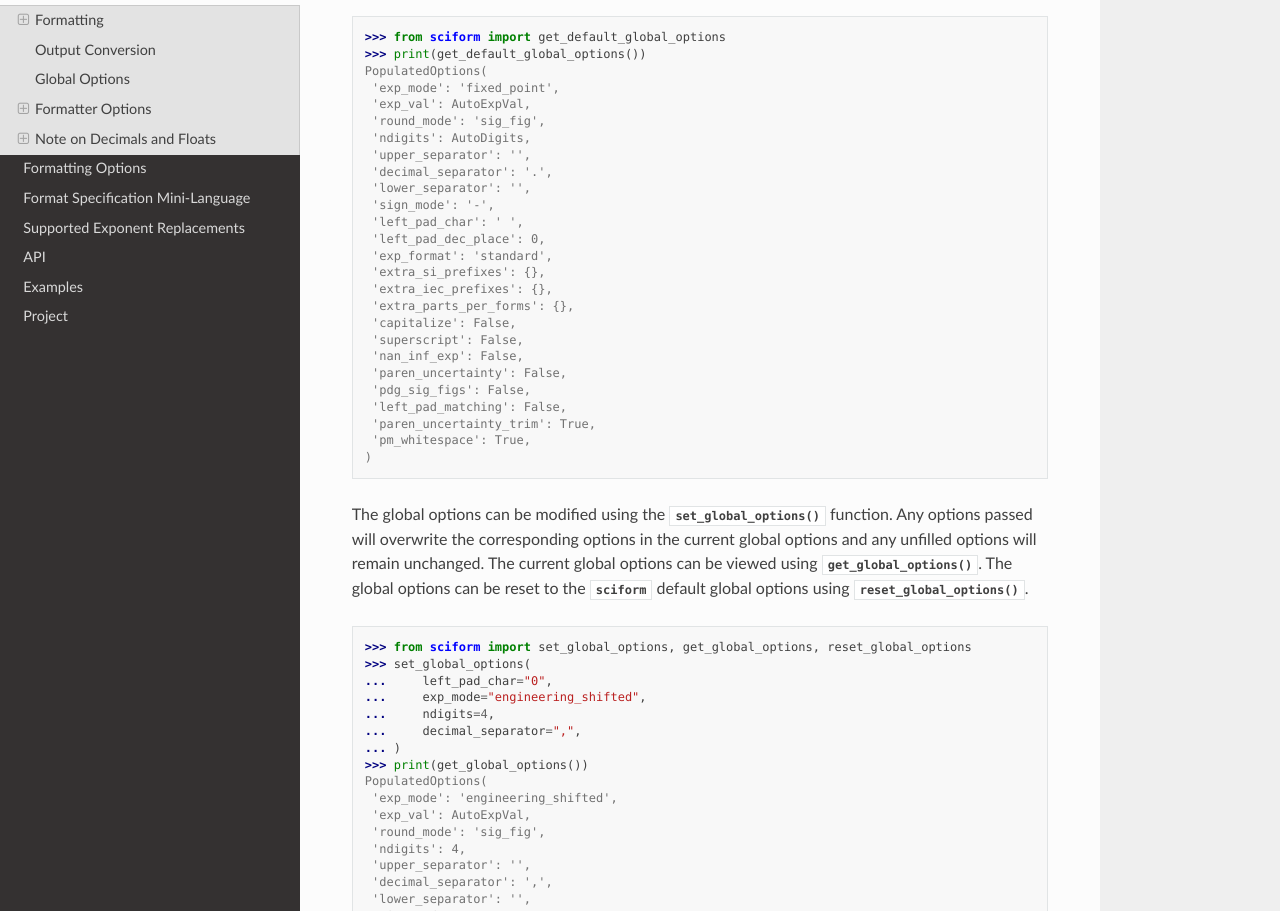
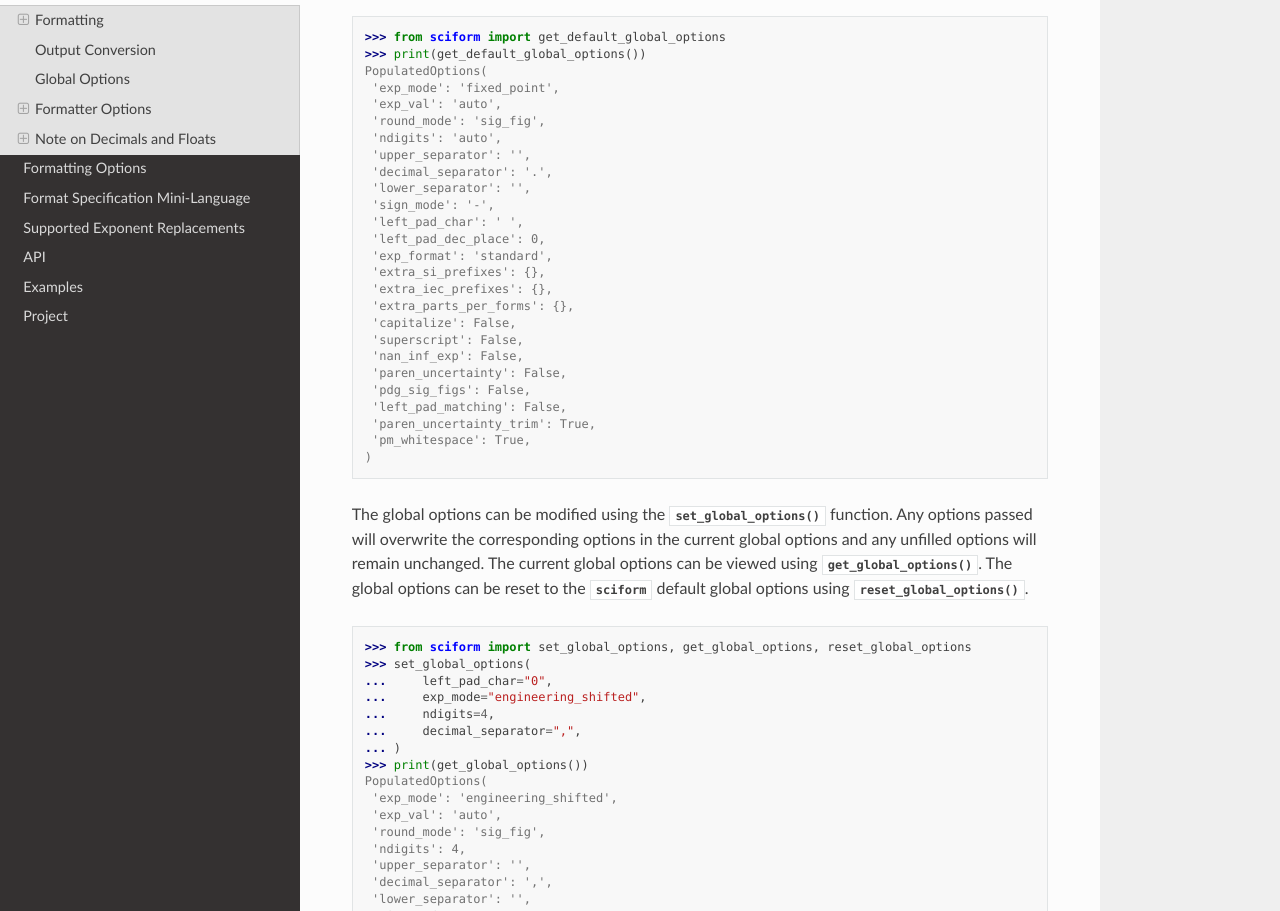
Before and after one commit to jagerber48/sciform, a Sphinx documentation site: the page built from docs/source/usage.rst, in a window 1280 px wide and 1400 px high, scrolled down 7712 px. Shown: the part 163-1074 px from the top of the window. Built offline with Sphinx 7.4.7 and the Read the Docs theme 2.0.0, drawn with Linux system fonts in a browser that asks for light colours; some of the changed text lies outside the part shown.

Commit message:
usage.rst

```diff
--- a/docs/source/usage.rst
+++ b/docs/source/usage.rst
@@ -453,9 +453,9 @@ The :mod:`sciform` default global options can be viewed using
 >>> print(get_default_global_options())
 PopulatedOptions(
  'exp_mode': 'fixed_point',
- 'exp_val': AutoExpVal,
+ 'exp_val': 'auto',
  'round_mode': 'sig_fig',
- 'ndigits': AutoDigits,
+ 'ndigits': 'auto',
  'upper_separator': '',
  'decimal_separator': '.',
  'lower_separator': '',
@@ -495,7 +495,7 @@ options using :func:`reset_global_options`.
 >>> print(get_global_options())
 PopulatedOptions(
  'exp_mode': 'engineering_shifted',
- 'exp_val': AutoExpVal,
+ 'exp_val': 'auto',
  'round_mode': 'sig_fig',
  'ndigits': 4,
  'upper_separator': '',
@@ -595,7 +595,7 @@ property.
 >>> print(formatter.populated_options)
 PopulatedOptions(
  'exp_mode': 'engineering',
- 'exp_val': AutoExpVal,
+ 'exp_val': 'auto',
  'round_mode': 'sig_fig',
  'ndigits': 2,
  'upper_separator': '',
@@ -641,7 +641,7 @@ The :class:`FormattedNumber` class stores a record of the
 >>> print(formatted.populated_options)
 PopulatedOptions(
  'exp_mode': 'engineering',
- 'exp_val': AutoExpVal,
+ 'exp_val': 'auto',
  'round_mode': 'sig_fig',
  'ndigits': 2,
  'upper_separator': '',
```
